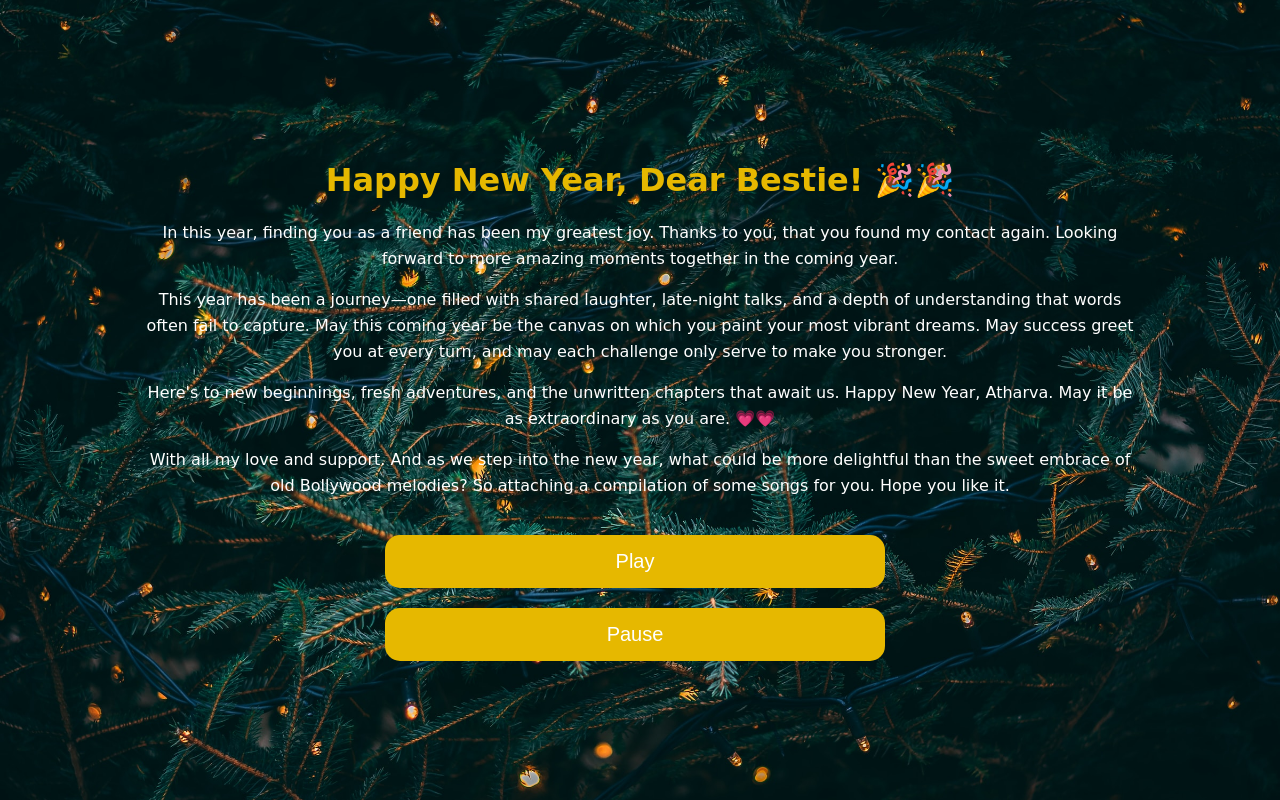
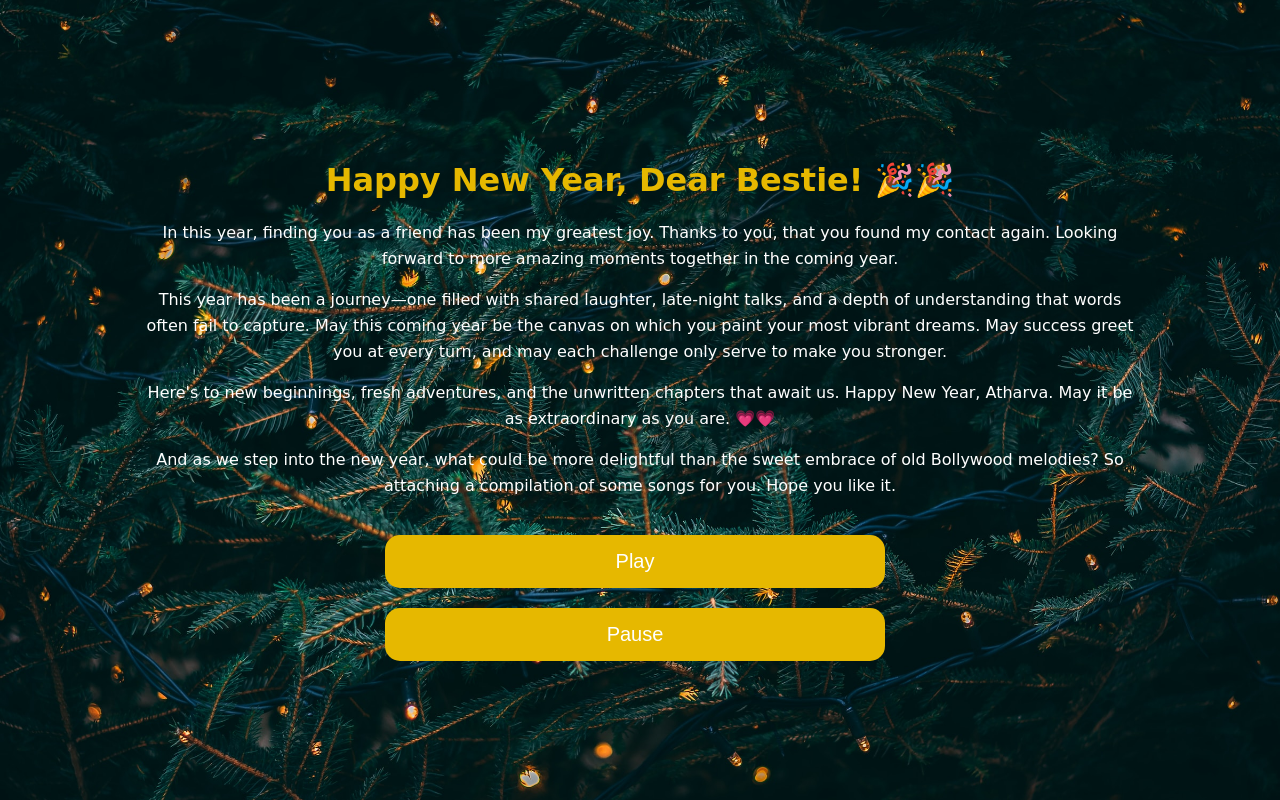
Before and after one commit to ankitj-97/new-year-greetings, a plain HTML site: page message.html in a window 1280 px wide. Drawn offline with Linux system fonts and the light colour scheme; a web font is replaced by a local one.

Commit message:
Update message.html

```diff
--- a/message.html
+++ b/message.html
@@ -38,7 +38,7 @@
 
         Happy New Year, Atharva. May it be as extraordinary as you are. 💗💗
 
-        <p> With all my love and support. And as we step into the new year, what could be more delightful than the sweet embrace of old Bollywood melodies? So attaching a compilation of some songs for you. Hope you like it.</p>
+        <p> And as we step into the new year, what could be more delightful than the sweet embrace of old Bollywood melodies? So attaching a compilation of some songs for you. Hope you like it.</p>
     </div>
     <button id="playButton" onclick="playAudio()">Play</button>
     <button id="pauseButton" onclick="pauseAudio()">Pause</button>
```
